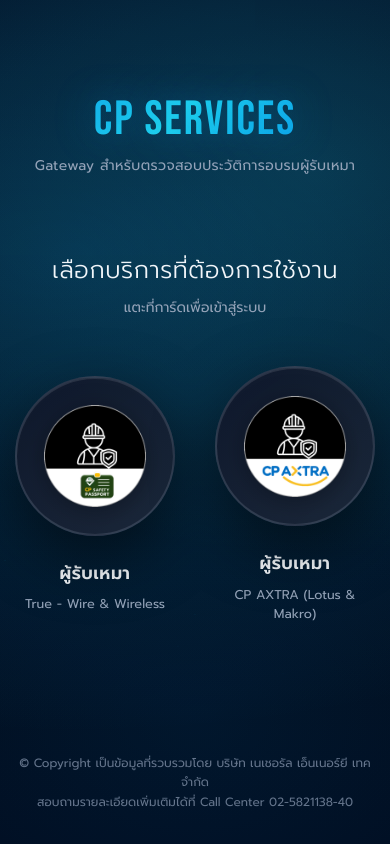
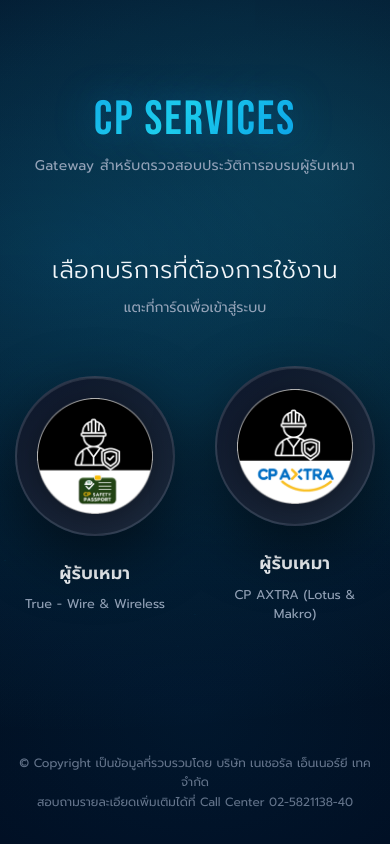
Before and after one commit to IT-MANNY/Gateway, a plain HTML site: page index.html in a window 390 px wide. Drawn offline with nearby package versions, Linux system fonts and the light colour scheme.

Commit message:
Sync index.html: increase icon size and responsive tweaks

```diff
--- a/index.html
+++ b/index.html
@@ -244,8 +244,8 @@
 
     /* Logo image */
     .logo-img{
-      width:65%;
-      height:65%;
+      width:85%;
+      height:85%;
       object-fit:contain;
       transition: transform 0.5s cubic-bezier(0.34, 1.56, 0.64, 1);
       filter: drop-shadow(0 4px 12px rgba(0,0,0,0.3));
@@ -371,12 +371,22 @@
       .service-card{
         animation: none;
       }
+
+      /* Slightly smaller icon on tablet/mobile so it doesn't touch edges */
+      .logo-img{
+        width:78%;
+        height:78%;
+      }
     }
 
     @media (max-width:480px){
       .avatar-container{
         width:160px;
         height:160px;
+      }
+      .logo-img{
+        width:74%;
+        height:74%;
       }
     }
 
```
